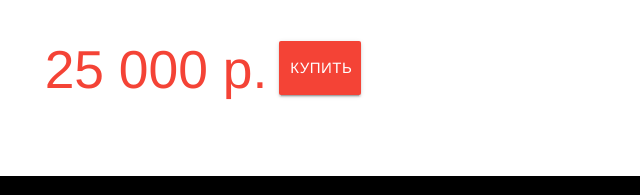
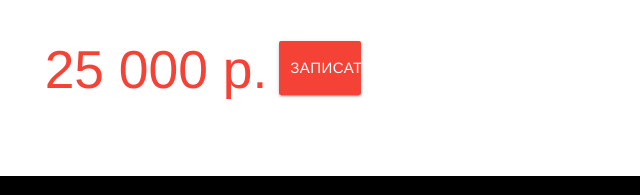
Before and after one commit to akryuchenkov/akryuchenkov.github.io, a website: page index.html in a window 1280 px wide. Shown: the part 2849-3044 px from the top of the page, 443-1083 px from the left. Drawn offline with nearby package versions, Linux system fonts and the light colour scheme.

Commit message:
Update index.html

```diff
--- a/index.html
+++ b/index.html
@@ -506,7 +506,7 @@
                 <div class="container">
                     <div class="row valign-wrapper">
                         <h2 class="col s9 red-text">25 000 р.</h2>
-                        <a class="col s3 waves-effect waves-light btn-large red white-text text" onclick="$('#buyModal').modal('open');">Купить</a>
+                        <a class="col s3 waves-effect waves-light btn-large red white-text text" onclick="$('#buyModal').modal('open');">Записаться</a>
                     </div>
                 </div>
             </div>
```
